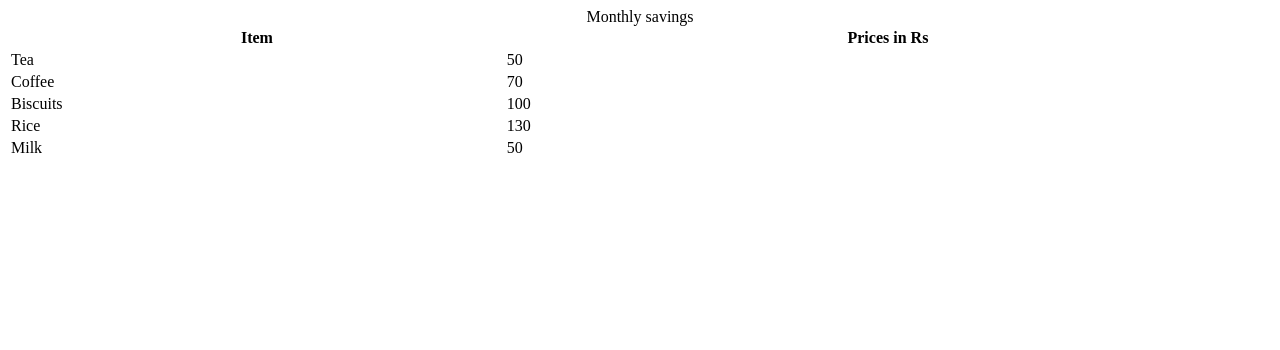
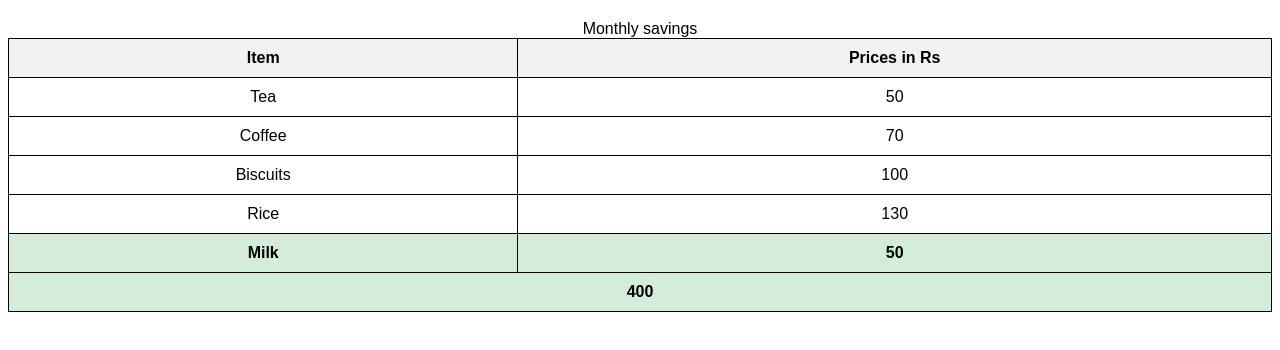
Before and after one commit to acciojob/grofers-checkout-kaviyarasiraju79-design, a website: page main.html in a window 1280 px wide. Drawn offline with Linux system fonts and the light colour scheme.

Commit message:
created a submission

```diff
--- a/script.js
+++ b/script.js
@@ -1,21 +1,31 @@
-table {
-    border-collapse: collapse;
-    width: 60%;
-    margin: 20px auto;
-    font-family: Arial, sans-serif;
-}
+window.onload = function () {
 
-th, td {
-    border: 1px solid black;
-    padding: 10px;
-    text-align: center;
-}
+  // Select all price cells
+  const prices = document.querySelectorAll(".price");
 
-th {
-    background-color: #f2f2f2;
-}
+  let total = 0;
 
-tr:last-child td {
-    font-weight: bold;
-    background-color: #d4edda;
-}
+  // Add all prices
+  prices.forEach(function(price) {
+    total += parseInt(price.innerText);
+  });
+
+  // Select table
+  const table = document.querySelector("table");
+
+  // Create new row
+  const row = document.createElement("tr");
+
+  // Create new cell
+  const cell = document.createElement("td");
+
+  // Set colspan and total
+  cell.colSpan = 2;
+  cell.innerText = total;
+
+  // Append cell to row
+  row.appendChild(cell);
+
+  // Append row to table
+  table.appendChild(row);
+};
--- a/styles.css
+++ b/styles.css
@@ -1,31 +1,21 @@
-window.onload = function () {
+table {
+  border-collapse: collapse;
+  width: 60%;
+  margin: 20px auto;
+  font-family: Arial, sans-serif;
+}
 
-    // Select all price cells
-    let prices = document.querySelectorAll(".price");
+th, td {
+  border: 1px solid black;
+  padding: 10px;
+  text-align: center;
+}
 
-    let total = 0;
+th {
+  background-color: #f2f2f2;
+}
 
-    // Calculate total
-    prices.forEach(function (price) {
-        total += parseInt(price.innerText);
-    });
-
-    // Select table
-    let table = document.querySelector("table");
-
-    // Create new row
-    let row = document.createElement("tr");
-
-    // Create new cell
-    let cell = document.createElement("td");
-
-    // Add total value
-    cell.colSpan = 2;
-    cell.innerText = total;
-
-    // Append cell to row
-    row.appendChild(cell);
-
-    // Append row to table
-    table.appendChild(row);
-};
+tr:last-child td {
+  font-weight: bold;
+  background-color: #d4edda;
+}
```
